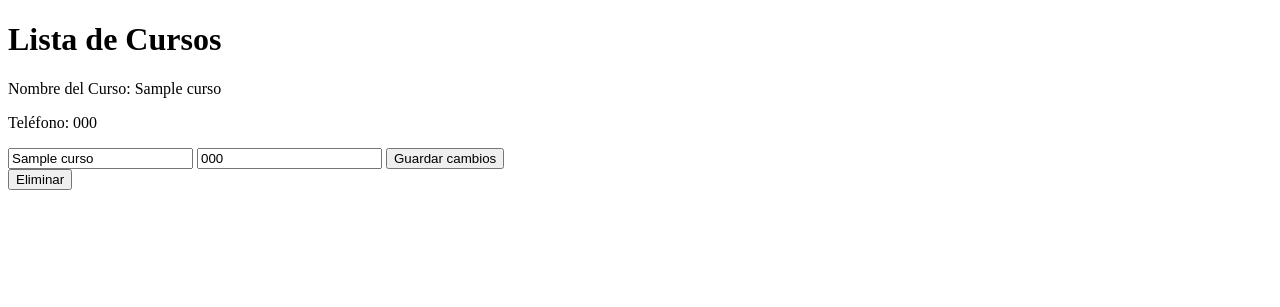
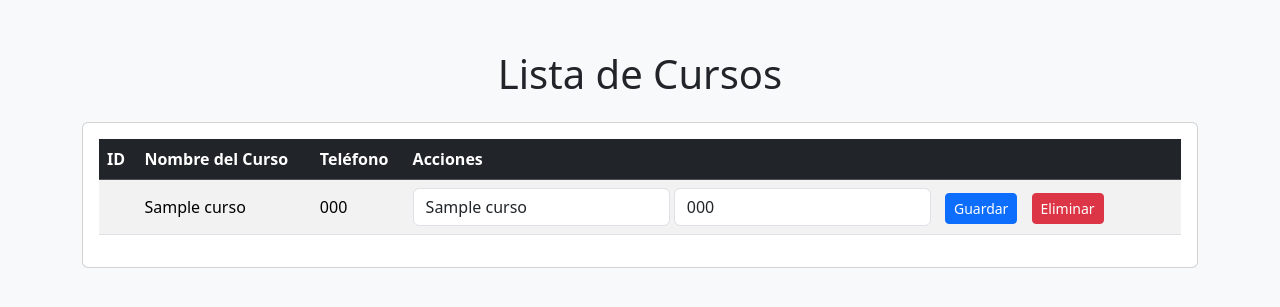
Before and after one commit to DarkBell1221/flaskPractica2J, a Flask app: page /registros in a window 1280 px wide. Shown: the top 307 px of the page. Run offline with Flask 3, Linux system fonts and the light colour scheme; tables that the repository leaves empty or names only in its code hold one stand-in row (values such as "Sample post"); some libraries are stand-ins or nearby versions.

Commit message:
Update inscripcion.html

```diff
--- a/templates/inscripcion.html
+++ b/templates/inscripcion.html
@@ -3,59 +3,74 @@
 <head>
     <meta charset="UTF-8">
     <meta name="viewport" content="width=device-width, initial-scale=1.0">
-    <title>Registros</title>
-    <script src="https://js.pusher.com/7.2/pusher.min.js"></script>
+    <title>Registros de Cursos</title>
+    <!-- Bootstrap CSS -->
+    <link href="https://cdn.jsdelivr.net/npm/bootstrap@5.3.0-alpha1/dist/css/bootstrap.min.css" rel="stylesheet">
+    <style>
+        body {
+            padding: 20px;
+            background-color: #f8f9fa;
+        }
+        .container {
+            margin-top: 30px;
+        }
+        .table th, .table td {
+            vertical-align: middle;
+        }
+        .form-control {
+            width: auto;
+            display: inline-block;
+        }
+        .btn-space {
+            margin-left: 10px;
+        }
+    </style>
 </head>
 <body>
-
-<h1>Lista de Cursos</h1>
-<div id="registros-container">
+    <div class="container">
+        <h1 class="mb-4 text-center">Lista de Cursos</h1>
+        <div class="card">
+            <div class="card-body">
                 {% if registros %}
+                    <table class="table table-striped table-hover">
+                        <thead class="table-dark">
+                            <tr>
+                                <th>ID</th>
+                                <th>Nombre del Curso</th>
+                                <th>Teléfono</th>
+                                <th>Acciones</th>
+                            </tr>
+                        </thead>
+                        <tbody>
                             {% for registro in registros %}
-        <div id="registro-{{ registro['Id_Cursos'] }}">
-            <p>Nombre del Curso: {{ registro['Nombre_Curso'] }}</p>
-            <p>Teléfono: {{ registro['Telefono'] }}</p>
-            <form action="/editar_registro/{{ registro['Id_Cursos'] }}" method="POST">
-                <input type="text" name="nombre_curso" value="{{ registro['Nombre_Curso'] }}">
-                <input type="text" name="telefono" value="{{ registro['Telefono'] }}">
-                <button type="submit">Guardar cambios</button>
+                            <tr>
+                                <td>{{ registro['Id_Cursos'] }}</td>
+                                <td>{{ registro['Nombre_Curso'] }}</td>
+                                <td>{{ registro['Telefono'] }}</td>
+                                <td>
+                                    <form action="/editar_registro/{{ registro['Id_Cursos'] }}" method="POST" class="d-inline">
+                                        <input type="text" name="nombre_curso" value="{{ registro['Nombre_Curso'] }}" class="form-control">
+                                        <input type="text" name="telefono" value="{{ registro['Telefono'] }}" class="form-control">
+                                        <button type="submit" class="btn btn-primary btn-sm btn-space">Guardar</button>
                                     </form>
-            <form action="/eliminar/{{ registro['Telefono'] }}" method="POST">
-                <button type="submit">Eliminar</button>
+                                    <form action="/eliminar/{{ registro['Telefono'] }}" method="POST" class="d-inline">
+                                        <button type="submit" class="btn btn-danger btn-sm btn-space">Eliminar</button>
                                     </form>
+                                </td>
+                            </tr>
+                            {% endfor %}
+                        </tbody>
+                    </table>
+                {% else %}
+                    <div class="alert alert-info text-center" role="alert">
+                        No hay registros disponibles.
                     </div>
-        {% endfor %}
-    {% else %}
-        <p>No hay registros disponibles.</p>
                 {% endif %}
             </div>
+        </div>
+    </div>
 
-<script>
-  // Configuración de Pusher
-  var pusher = new Pusher('e1d8c501f1496bf4614e', {
-    cluster: 'us2'
-  });
-
-  var channel = pusher.subscribe('registros');
-
-  // Escucha cuando se agregue un nuevo registro
-  channel.bind('nuevo', function(data) {
-    alert("Nuevo registro añadido: " + data.nombre_curso + ", " + data.telefono);
-    // Actualiza la interfaz con el nuevo curso (puedes usar código para añadir dinámicamente)
-  });
-
-  // Escucha cuando se edite un registro
-  channel.bind('editar', function(data) {
-    alert("Registro actualizado: " + data.nombre_curso + ", " + data.telefono);
-    // Actualiza la interfaz con los datos editados
-  });
-
-  // Escucha cuando se elimine un registro
-  channel.bind('eliminar', function(data) {
-    alert("Registro eliminado con teléfono: " + data.telefono);
-    // Remueve el registro eliminado de la interfaz
-  });
-</script>
-
+    <!-- Bootstrap JS y Popper.js -->
+    <script src="https://cdn.jsdelivr.net/npm/bootstrap@5.3.0-alpha1/dist/js/bootstrap.bundle.min.js"></script>
 </body>
 </html>
```
Lines whose indentation alone changed are shown as unchanged.
